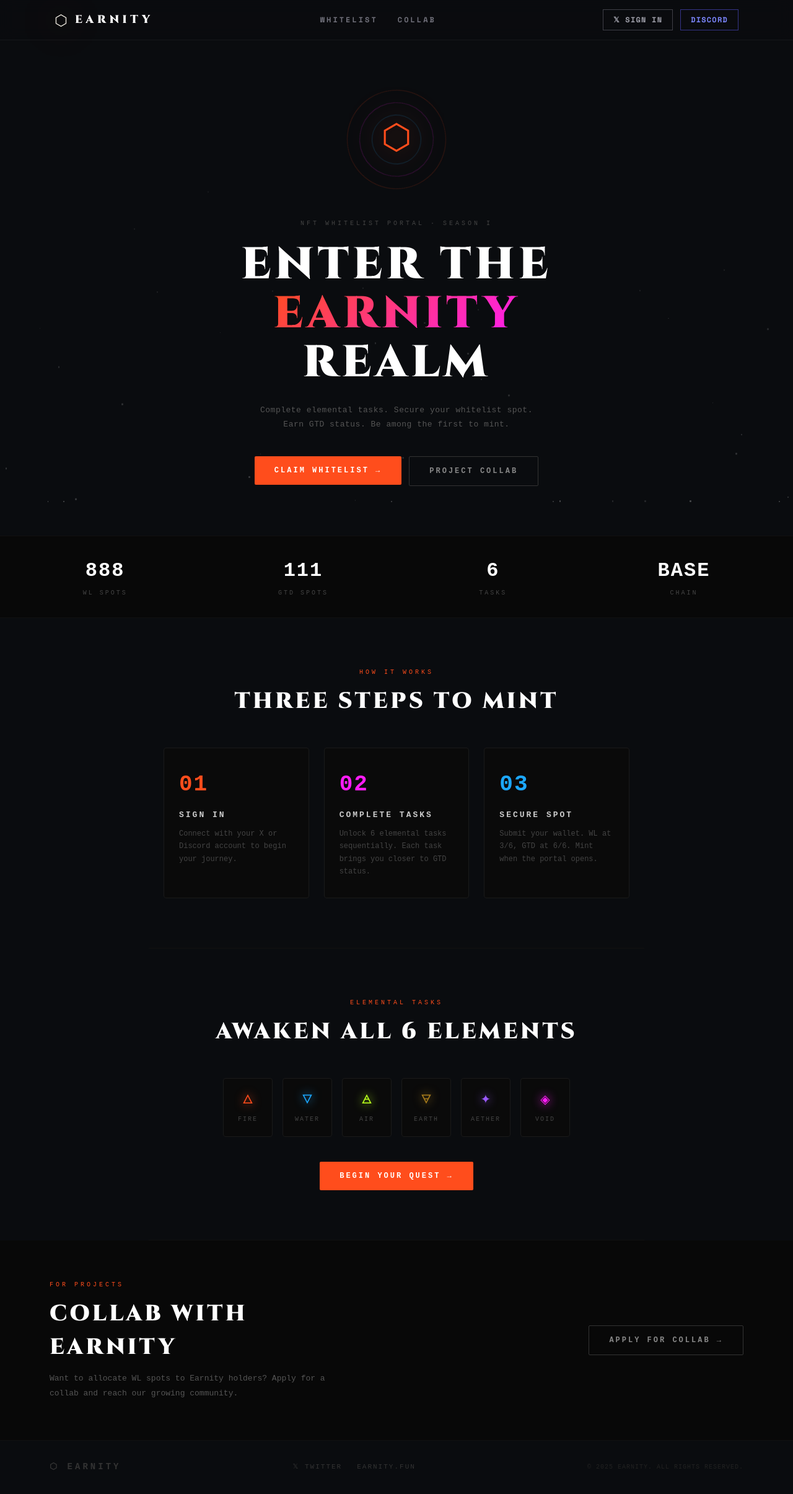
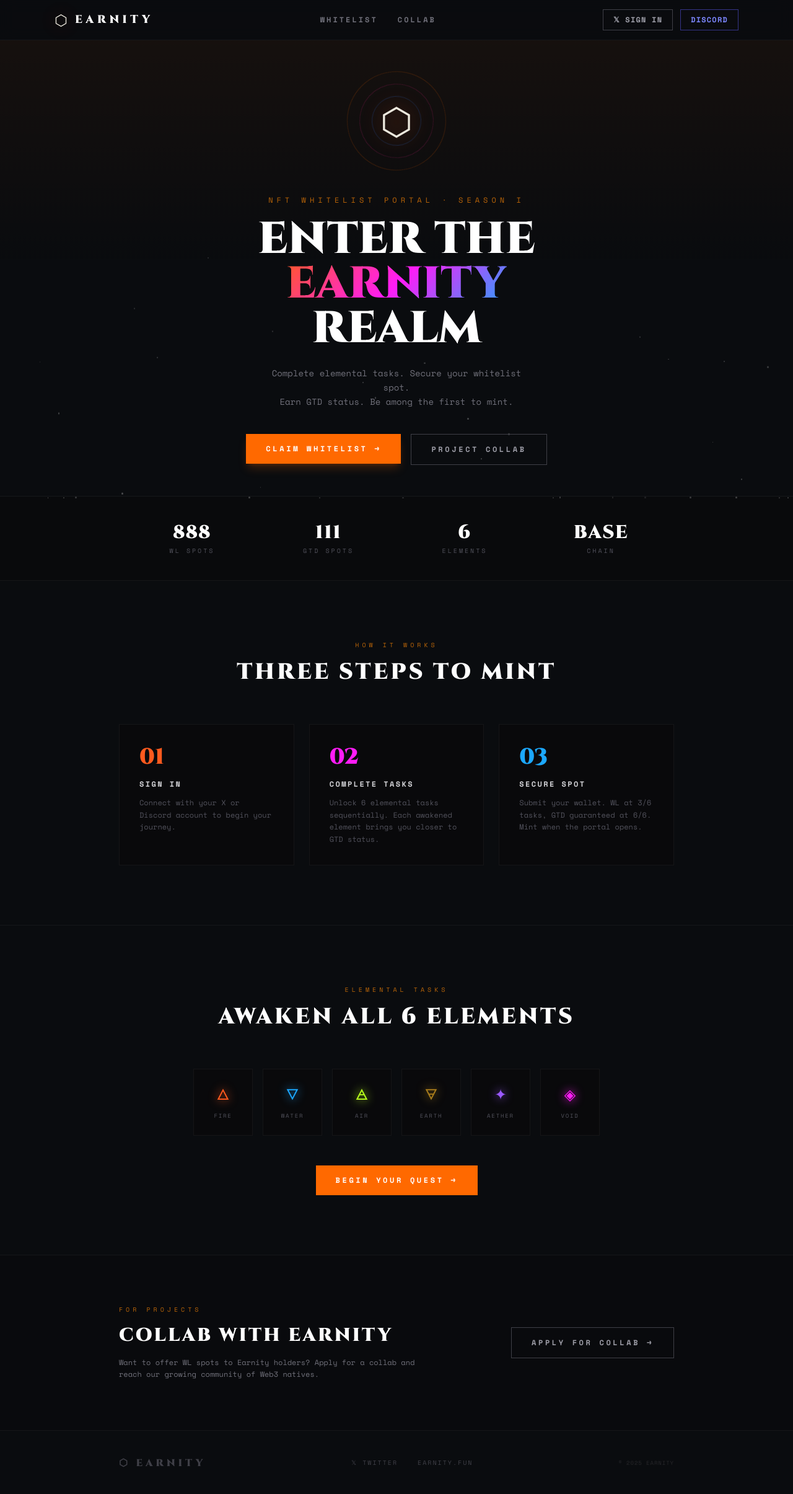
Before and after one commit to pixelgamesite-maker/quest, a React (Vite) app: page / in a window 1280 px wide. Shown: the whole page at 62% size. Built offline with nearby package versions, Linux system fonts and the light colour scheme.

Commit message:
Update home.tsx

```diff
--- a/src/pages/home.tsx
+++ b/src/pages/home.tsx
@@ -1,77 +1,75 @@
+import { useEffect, useState } from "react";
 import { Link } from "wouter";
 import { MainLayout } from "@/layouts/main-layout";
-import { useEffect, useState } from "react";
+
+const ELEMENTS = [
+  { icon: "🜂", label: "FIRE", color: "#FF5A1E" },
+  { icon: "🜄", label: "WATER", color: "#1CA8FF" },
+  { icon: "🜁", label: "AIR", color: "#B8FF1C" },
+  { icon: "🜃", label: "EARTH", color: "#A87C1C" },
+  { icon: "✦", label: "AETHER", color: "#9B59FF" },
+  { icon: "◈", label: "VOID", color: "#FF1CF7" },
+];
 
 export default function Home() {
   const [particles, setParticles] = useState<any[]>([]);
 
   useEffect(() => {
-    setParticles(
-      Array.from({ length: 40 }, (_, i) => ({
+    setParticles(Array.from({ length: 35 }, (_, i) => ({
       id: i,
       left: `${Math.random() * 100}%`,
-        delay: `${Math.random() * 8}s`,
-        duration: `${Math.random() * 10 + 6}s`,
+      delay: `${Math.random() * 10}s`,
+      duration: `${Math.random() * 12 + 8}s`,
       size: `${Math.random() * 2 + 1}px`,
-        opacity: Math.random() * 0.3 + 0.05,
-      }))
-    );
+      opacity: Math.random() * 0.25 + 0.05,
+    })));
   }, []);
 
   return (
     <MainLayout>
-      <style>{css}</style>
-
-      {/* Particles */}
       {particles.map((p) => (
         <div
           key={p.id}
-          style={{
-            position: "fixed",
-            left: p.left,
-            bottom: "-10px",
-            width: p.size,
-            height: p.size,
-            borderRadius: "50%",
-            background: "#fff",
-            opacity: p.opacity,
-            animation: `floatUp ${p.duration} ${p.delay} linear infinite`,
-            pointerEvents: "none",
-            zIndex: 0,
-          }}
+          className="animate-float fixed rounded-full bg-white pointer-events-none z-0"
+          style={{ left: p.left, bottom: "-4px", width: p.size, height: p.size, opacity: p.opacity, animationDuration: p.duration, animationDelay: p.delay }}
         />
       ))}
 
-      <div style={s.page}>
-        {/* Hero */}
-        <section style={s.hero}>
-          <div style={s.portalWrap}>
-            <div style={s.ring1} />
-            <div style={s.ring2} />
-            <div style={s.ring3} />
-            <div style={s.portalCore}>⬡</div>
+      {/* HERO */}
+      <section className="relative min-h-[calc(100vh-64px)] flex flex-col items-center justify-center text-center px-6 border-b border-white/5 overflow-hidden">
+        <div className="absolute inset-0 bg-gradient-to-b from-orange-500/5 via-transparent to-transparent pointer-events-none" />
+
+        <div className="relative z-10 flex flex-col items-center gap-10 max-w-3xl animate-fade-in-up">
+          {/* Portal */}
+          <div className="relative w-40 h-40 flex items-center justify-center">
+            <div className="absolute inset-0 rounded-full border border-orange-500/20 animate-spin-slow" />
+            <div className="absolute inset-5 rounded-full border border-pink-500/20 animate-spin-reverse" />
+            <div className="absolute inset-10 rounded-full border border-blue-500/20 animate-spin-fast" />
+            <span className="relative z-10 text-6xl glow-orange animate-pulse-glow">⬡</span>
           </div>
 
-          <div style={s.heroText}>
-            <div style={s.eyebrow}>NFT WHITELIST PORTAL · SEASON I</div>
-            <h1 style={s.h1}>
-              ENTER THE<br />
-              <span style={s.h1Accent}>EARNITY</span><br />
-              REALM
+          <div>
+            <p className="text-xs tracking-[0.5em] text-orange-400/70 mb-5">NFT WHITELIST PORTAL · SEASON I</p>
+            <h1 className="font-serif text-5xl md:text-7xl font-black leading-none mb-6">
+              <span className="text-white">ENTER THE </span>
+              <span className="text-gradient">EARNITY</span>
+              <br />
+              <span className="text-white"> REALM</span>
             </h1>
-            <p style={s.heroSub}>
+            <p className="text-sm text-zinc-500 leading-relaxed max-w-md mx-auto">
               Complete elemental tasks. Secure your whitelist spot.<br />
               Earn GTD status. Be among the first to mint.
             </p>
+          </div>
 
-            <div style={s.heroCtas}>
+          <div className="flex flex-wrap gap-4 justify-center">
             <Link href="/whitelist">
-                <button style={s.ctaPrimary}>
+              <button className="px-8 py-4 bg-orange-500 hover:bg-orange-400 text-white font-bold text-xs tracking-[0.3em] rounded-sm transition-all cursor-pointer border-none shadow-lg shadow-orange-500/20">
                 CLAIM WHITELIST →
               </button>
             </Link>
             <Link href="/collab">
-                <button style={s.ctaSecondary}>
+              <button className="px-8 py-4 bg-transparent border border-zinc-700 hover:border-zinc-500 text-zinc-400 hover:text-zinc-200 font-bold text-xs tracking-[0.3em] rounded-sm transition-all cursor-pointer">
                 PROJECT COLLAB
               </button>
             </Link>
@@ -79,386 +77,94 @@ export default function Home() {
         </div>
       </section>
 
-        {/* Stats bar */}
-        <section style={s.statsBar}>
+      {/* STATS */}
+      <section className="border-b border-white/5 bg-zinc-950/50">
+        <div className="max-w-4xl mx-auto px-6 py-10 grid grid-cols-2 md:grid-cols-4 gap-8 text-center">
           {[
-            { label: "WL SPOTS", value: "888" },
-            { label: "GTD SPOTS", value: "111" },
-            { label: "TASKS", value: "6" },
-            { label: "CHAIN", value: "BASE" },
-          ].map((stat) => (
-            <div key={stat.label} style={s.statItem}>
-              <div style={s.statValue}>{stat.value}</div>
-              <div style={s.statLabel}>{stat.label}</div>
-            </div>
-          ))}
-        </section>
-
-        {/* How it works */}
-        <section style={s.section}>
-          <div style={s.sectionLabel}>HOW IT WORKS</div>
-          <h2 style={s.sectionTitle}>THREE STEPS TO MINT</h2>
-
-          <div style={s.steps}>
-            {[
-              {
-                num: "01",
-                title: "SIGN IN",
-                desc: "Connect with your X or Discord account to begin your journey.",
-                color: "#FF4D1C",
-              },
-              {
-                num: "02",
-                title: "COMPLETE TASKS",
-                desc: "Unlock 6 elemental tasks sequentially. Each task brings you closer to GTD status.",
-                color: "#FF1CF7",
-              },
-              {
-                num: "03",
-                title: "SECURE SPOT",
-                desc: "Submit your wallet. WL at 3/6, GTD at 6/6. Mint when the portal opens.",
-                color: "#1CA8FF",
-              },
-            ].map((step) => (
-              <div key={step.num} style={s.stepCard}>
-                <div style={{ ...s.stepNum, color: step.color }}>{step.num}</div>
-                <div style={s.stepTitle}>{step.title}</div>
-                <div style={s.stepDesc}>{step.desc}</div>
+            { value: "888", label: "WL SPOTS" },
+            { value: "111", label: "GTD SPOTS" },
+            { value: "6", label: "ELEMENTS" },
+            { value: "BASE", label: "CHAIN" },
+          ].map((s) => (
+            <div key={s.label}>
+              <div className="font-serif text-3xl font-black text-white tracking-wider mb-1">{s.value}</div>
+              <div className="text-[10px] tracking-[0.3em] text-zinc-600">{s.label}</div>
             </div>
           ))}
         </div>
       </section>
 
-        {/* Elements preview */}
-        <section style={s.section}>
-          <div style={s.sectionLabel}>ELEMENTAL TASKS</div>
-          <h2 style={s.sectionTitle}>AWAKEN ALL 6 ELEMENTS</h2>
-
-          <div style={s.elements}>
+      {/* HOW IT WORKS */}
+      <section className="border-b border-white/5 py-24 px-6">
+        <div className="max-w-4xl mx-auto text-center">
+          <p className="text-[10px] tracking-[0.5em] text-orange-400/70 mb-4">HOW IT WORKS</p>
+          <h2 className="font-serif text-3xl md:text-4xl font-black text-white tracking-widest mb-16">THREE STEPS TO MINT</h2>
+          <div className="grid grid-cols-1 md:grid-cols-3 gap-6">
             {[
-              { icon: "🜂", label: "FIRE", color: "#FF4D1C" },
-              { icon: "🜄", label: "WATER", color: "#1CA8FF" },
-              { icon: "🜁", label: "AIR", color: "#B8FF1C" },
-              { icon: "🜃", label: "EARTH", color: "#A87C1C" },
-              { icon: "✦", label: "AETHER", color: "#9B59FF" },
-              { icon: "◈", label: "VOID", color: "#FF1CF7" },
-            ].map((el) => (
-              <div key={el.label} style={s.elementChip}>
-                <span style={{ color: el.color, fontSize: 20, filter: `drop-shadow(0 0 8px ${el.color})` }}>
-                  {el.icon}
-                </span>
-                <span style={{ fontSize: 10, color: "#444", letterSpacing: 2 }}>{el.label}</span>
+              { num: "01", title: "SIGN IN", desc: "Connect with your X or Discord account to begin your journey.", color: "#FF5A1E" },
+              { num: "02", title: "COMPLETE TASKS", desc: "Unlock 6 elemental tasks sequentially. Each awakened element brings you closer to GTD status.", color: "#FF1CF7" },
+              { num: "03", title: "SECURE SPOT", desc: "Submit your wallet. WL at 3/6 tasks, GTD guaranteed at 6/6. Mint when the portal opens.", color: "#1CA8FF" },
+            ].map((step) => (
+              <div key={step.num} className="bg-zinc-950 border border-white/5 rounded-sm p-8 text-left">
+                <div className="font-serif text-4xl font-black mb-4" style={{ color: step.color }}>{step.num}</div>
+                <div className="text-xs font-bold tracking-[0.2em] text-zinc-300 mb-3">{step.title}</div>
+                <div className="text-xs text-zinc-600 leading-relaxed">{step.desc}</div>
               </div>
             ))}
           </div>
+        </div>
+      </section>
 
-          <div style={{ textAlign: "center", marginTop: 40 }}>
+      {/* ELEMENTS */}
+      <section className="border-b border-white/5 py-24 px-6">
+        <div className="max-w-4xl mx-auto text-center">
+          <p className="text-[10px] tracking-[0.5em] text-orange-400/70 mb-4">ELEMENTAL TASKS</p>
+          <h2 className="font-serif text-3xl md:text-4xl font-black text-white tracking-widest mb-16">AWAKEN ALL 6 ELEMENTS</h2>
+          <div className="flex flex-wrap justify-center gap-4 mb-12">
+            {ELEMENTS.map((el) => (
+              <div key={el.label} className="flex flex-col items-center gap-3 bg-zinc-950 border border-white/5 rounded-sm p-6 w-24">
+                <span className="text-2xl" style={{ color: el.color, filter: `drop-shadow(0 0 8px ${el.color})` }}>{el.icon}</span>
+                <span className="text-[9px] tracking-[0.2em] text-zinc-600">{el.label}</span>
+              </div>
+            ))}
+          </div>
           <Link href="/whitelist">
-              <button style={s.ctaPrimary}>BEGIN YOUR QUEST →</button>
+            <button className="px-8 py-4 bg-orange-500 hover:bg-orange-400 text-white font-bold text-xs tracking-[0.3em] rounded-sm transition-all cursor-pointer border-none">
+              BEGIN YOUR QUEST →
+            </button>
           </Link>
         </div>
       </section>
 
-        {/* Project collab banner */}
-        <section style={s.collabBanner}>
-          <div style={s.collabLeft}>
-            <div style={s.sectionLabel}>FOR PROJECTS</div>
-            <h2 style={{ ...s.sectionTitle, marginBottom: 12 }}>COLLAB WITH EARNITY</h2>
-            <p style={s.collabDesc}>
-              Want to allocate WL spots to Earnity holders?
-              Apply for a collab and reach our growing community.
+      {/* COLLAB BANNER */}
+      <section className="border-b border-white/5 py-20 px-6 bg-zinc-950/30">
+        <div className="max-w-4xl mx-auto flex flex-col md:flex-row items-center justify-between gap-10">
+          <div className="max-w-lg">
+            <p className="text-[10px] tracking-[0.5em] text-orange-400/70 mb-4">FOR PROJECTS</p>
+            <h2 className="font-serif text-2xl md:text-3xl font-black text-white tracking-widest mb-4">COLLAB WITH EARNITY</h2>
+            <p className="text-xs text-zinc-500 leading-relaxed">
+              Want to offer WL spots to Earnity holders? Apply for a collab and reach our growing community of Web3 natives.
             </p>
           </div>
           <Link href="/collab">
-            <button style={s.ctaSecondary}>APPLY FOR COLLAB →</button>
+            <button className="whitespace-nowrap px-8 py-4 bg-transparent border border-zinc-700 hover:border-orange-500/50 text-zinc-400 hover:text-orange-400 font-bold text-xs tracking-[0.3em] rounded-sm transition-all cursor-pointer">
+              APPLY FOR COLLAB →
+            </button>
           </Link>
+        </div>
       </section>
 
-        {/* Footer */}
-        <footer style={s.footer}>
-          <span style={s.footerLogo}>⬡ EARNITY</span>
-          <span style={s.footerLinks}>
-            <a href="https://x.com/earnity_" target="_blank" rel="noreferrer" style={s.footerLink}>
-              𝕏 TWITTER
-            </a>
-            <a href="https://earnity.fun" target="_blank" rel="noreferrer" style={s.footerLink}>
-              EARNITY.FUN
-            </a>
-          </span>
-          <span style={s.footerCopy}>© 2025 EARNITY. ALL RIGHTS RESERVED.</span>
+      {/* FOOTER */}
+      <footer className="py-10 px-6">
+        <div className="max-w-4xl mx-auto flex flex-col md:flex-row items-center justify-between gap-6">
+          <span className="font-serif font-black tracking-[0.3em] text-zinc-700">⬡ EARNITY</span>
+          <div className="flex gap-8">
+            <a href="https://x.com/earnity_" target="_blank" rel="noreferrer" className="text-[10px] tracking-[0.2em] text-zinc-700 hover:text-zinc-400 no-underline transition-colors">𝕏 TWITTER</a>
+            <a href="https://earnity.fun" target="_blank" rel="noreferrer" className="text-[10px] tracking-[0.2em] text-zinc-700 hover:text-zinc-400 no-underline transition-colors">EARNITY.FUN</a>
+          </div>
+          <span className="text-[9px] tracking-widest text-zinc-800">© 2025 EARNITY</span>
+        </div>
       </footer>
-      </div>
     </MainLayout>
   );
 }
-
-const s: Record<string, React.CSSProperties> = {
-  page: {
-    position: "relative",
-    zIndex: 1,
-    fontFamily: "'Courier New', monospace",
-  },
-  hero: {
-    minHeight: "calc(100vh - 64px)",
-    display: "flex",
-    flexDirection: "column",
-    alignItems: "center",
-    justifyContent: "center",
-    padding: "80px 24px",
-    textAlign: "center",
-    position: "relative",
-    borderBottom: "1px solid #111",
-    gap: 48,
-  },
-  portalWrap: {
-    position: "relative",
-    width: 160,
-    height: 160,
-    display: "flex",
-    alignItems: "center",
-    justifyContent: "center",
-  },
-  ring1: {
-    position: "absolute",
-    inset: 0,
-    borderRadius: "50%",
-    border: "1px solid #FF4D1C33",
-    animation: "spin 10s linear infinite",
-  },
-  ring2: {
-    position: "absolute",
-    inset: 20,
-    borderRadius: "50%",
-    border: "1px solid #FF1CF733",
-    animation: "spin 7s linear infinite reverse",
-  },
-  ring3: {
-    position: "absolute",
-    inset: 40,
-    borderRadius: "50%",
-    border: "1px solid #1CA8FF33",
-    animation: "spin 4s linear infinite",
-  },
-  portalCore: {
-    fontSize: 56,
-    color: "#FF4D1C",
-    filter: "drop-shadow(0 0 30px rgba(255,77,28,0.8))",
-    animation: "pulse 3s ease-in-out infinite",
-    position: "relative",
-    zIndex: 1,
-  },
-  heroText: {
-    maxWidth: 600,
-  },
-  eyebrow: {
-    fontSize: 10,
-    letterSpacing: 4,
-    color: "#444",
-    marginBottom: 20,
-  },
-  h1: {
-    fontSize: "clamp(42px, 8vw, 72px)",
-    fontWeight: 900,
-    letterSpacing: 6,
-    lineHeight: 1.1,
-    margin: "0 0 24px",
-    color: "#fff",
-  },
-  h1Accent: {
-    background: "linear-gradient(135deg, #FF4D1C, #FF1CF7)",
-    WebkitBackgroundClip: "text",
-    WebkitTextFillColor: "transparent",
-  },
-  heroSub: {
-    fontSize: 13,
-    color: "#555",
-    lineHeight: 1.8,
-    marginBottom: 40,
-    letterSpacing: 0.5,
-  },
-  heroCtas: {
-    display: "flex",
-    gap: 12,
-    justifyContent: "center",
-    flexWrap: "wrap",
-  },
-  ctaPrimary: {
-    background: "#FF4D1C",
-    border: "none",
-    color: "#fff",
-    padding: "14px 32px",
-    fontFamily: "'Courier New', monospace",
-    fontWeight: 900,
-    fontSize: 12,
-    letterSpacing: 3,
-    cursor: "pointer",
-    borderRadius: 2,
-    transition: "opacity 0.2s",
-  },
-  ctaSecondary: {
-    background: "transparent",
-    border: "1px solid #333",
-    color: "#888",
-    padding: "14px 32px",
-    fontFamily: "'Courier New', monospace",
-    fontWeight: 700,
-    fontSize: 12,
-    letterSpacing: 3,
-    cursor: "pointer",
-    borderRadius: 2,
-    transition: "all 0.2s",
-  },
-  statsBar: {
-    display: "flex",
-    justifyContent: "space-around",
-    padding: "32px 24px",
-    borderBottom: "1px solid #111",
-    background: "#080808",
-    flexWrap: "wrap",
-    gap: 24,
-  },
-  statItem: {
-    textAlign: "center",
-  },
-  statValue: {
-    fontSize: 32,
-    fontWeight: 900,
-    color: "#fff",
-    letterSpacing: 2,
-  },
-  statLabel: {
-    fontSize: 10,
-    color: "#444",
-    letterSpacing: 3,
-    marginTop: 4,
-  },
-  section: {
-    maxWidth: 800,
-    margin: "0 auto",
-    padding: "80px 24px",
-    borderBottom: "1px solid #111",
-    textAlign: "center",
-  },
-  sectionLabel: {
-    fontSize: 10,
-    letterSpacing: 4,
-    color: "#FF4D1C",
-    marginBottom: 12,
-  },
-  sectionTitle: {
-    fontSize: "clamp(24px, 4vw, 36px)",
-    fontWeight: 900,
-    letterSpacing: 4,
-    color: "#fff",
-    marginBottom: 48,
-  },
-  steps: {
-    display: "grid",
-    gridTemplateColumns: "repeat(auto-fit, minmax(200px, 1fr))",
-    gap: 24,
-  },
-  stepCard: {
-    background: "#0a0a0a",
-    border: "1px solid #1a1a1a",
-    borderRadius: 4,
-    padding: "32px 24px",
-    textAlign: "left",
-  },
-  stepNum: {
-    fontSize: 36,
-    fontWeight: 900,
-    marginBottom: 12,
-    letterSpacing: 2,
-  },
-  stepTitle: {
-    fontSize: 13,
-    fontWeight: 700,
-    letterSpacing: 3,
-    color: "#ccc",
-    marginBottom: 10,
-  },
-  stepDesc: {
-    fontSize: 12,
-    color: "#444",
-    lineHeight: 1.7,
-  },
-  elements: {
-    display: "flex",
-    justifyContent: "center",
-    flexWrap: "wrap",
-    gap: 16,
-  },
-  elementChip: {
-    display: "flex",
-    flexDirection: "column",
-    alignItems: "center",
-    gap: 8,
-    background: "#0a0a0a",
-    border: "1px solid #1a1a1a",
-    borderRadius: 4,
-    padding: "20px 24px",
-    width: 80,
-  },
-  collabBanner: {
-    display: "flex",
-    alignItems: "center",
-    justifyContent: "space-between",
-    padding: "64px 80px",
-    borderBottom: "1px solid #111",
-    background: "#080808",
-    gap: 32,
-    flexWrap: "wrap",
-  },
-  collabLeft: {
-    maxWidth: 480,
-  },
-  collabDesc: {
-    fontSize: 13,
-    color: "#555",
-    lineHeight: 1.8,
-  },
-  footer: {
-    display: "flex",
-    alignItems: "center",
-    justifyContent: "space-between",
-    padding: "32px 80px",
-    flexWrap: "wrap",
-    gap: 16,
-  },
-  footerLogo: {
-    fontSize: 14,
-    fontWeight: 900,
-    letterSpacing: 4,
-    color: "#333",
-  },
-  footerLinks: {
-    display: "flex",
-    gap: 24,
-  },
-  footerLink: {
-    fontSize: 11,
-    color: "#333",
-    textDecoration: "none",
-    letterSpacing: 2,
-  },
-  footerCopy: {
-    fontSize: 10,
-    color: "#222",
-    letterSpacing: 1,
-  },
-};
-
-const css = `
-  @keyframes floatUp {
-    from { transform: translateY(0); opacity: 0.2; }
-    to { transform: translateY(-100vh); opacity: 0; }
-  }
-  @keyframes spin {
-    from { transform: rotate(0deg); }
-    to { transform: rotate(360deg); }
-  }
-  @keyframes pulse {
-    0%, 100% { filter: drop-shadow(0 0 30px rgba(255,77,28,0.8)); }
-    50% { filter: drop-shadow(0 0 50px rgba(255,77,28,1)); }
-  }
-`;
```
Lines whose indentation alone changed are shown as unchanged.
